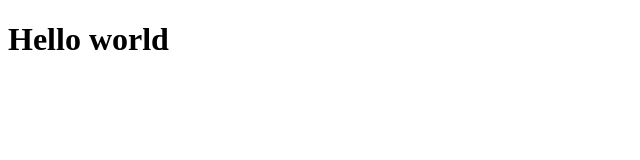
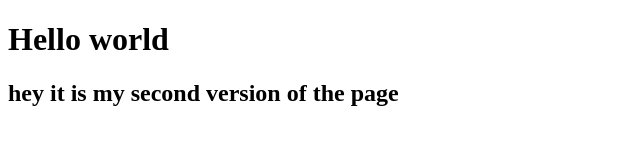
Before and after one commit to Ariful-Islam80/firtst-web-page, a plain HTML site: page index.html in a window 1280 px wide. Shown: the whole page, without its empty margins (0-640 px from the left). Drawn offline with Linux system fonts and the light colour scheme.

Commit message:
it is my second page

```diff
--- a/index.html
+++ b/index.html
@@ -7,5 +7,6 @@
 </head>
 <body>
             <h1>Hello world</h1>
+            <h2>hey it is my second version of the page</h2>
 </body>
 </html>
```
